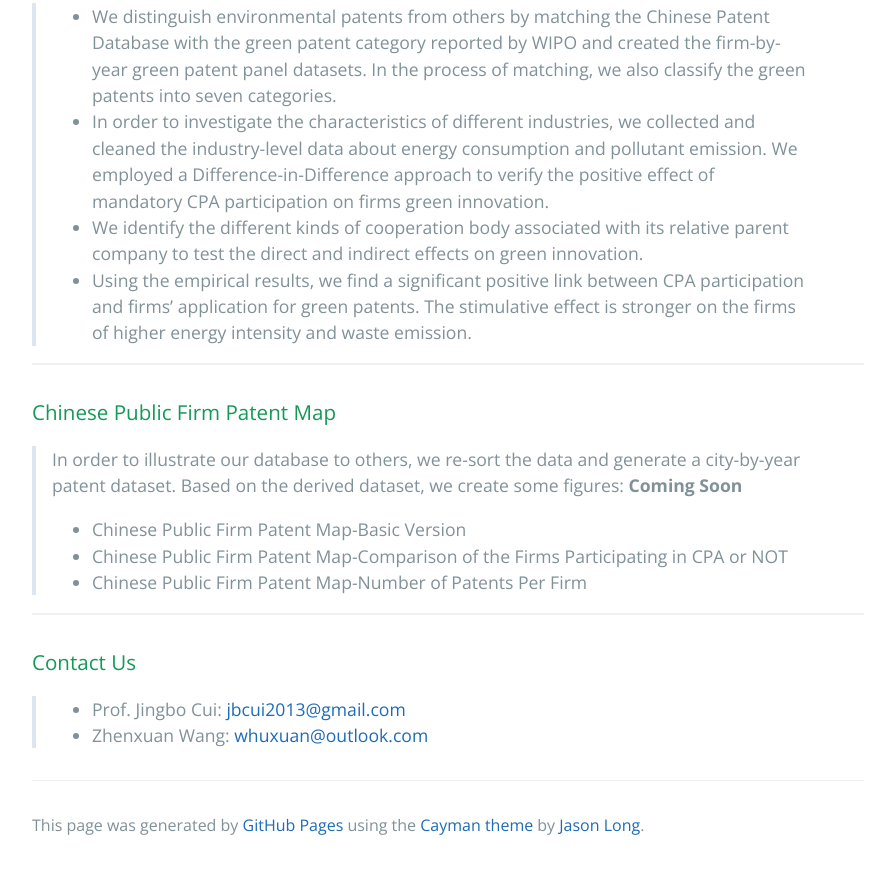
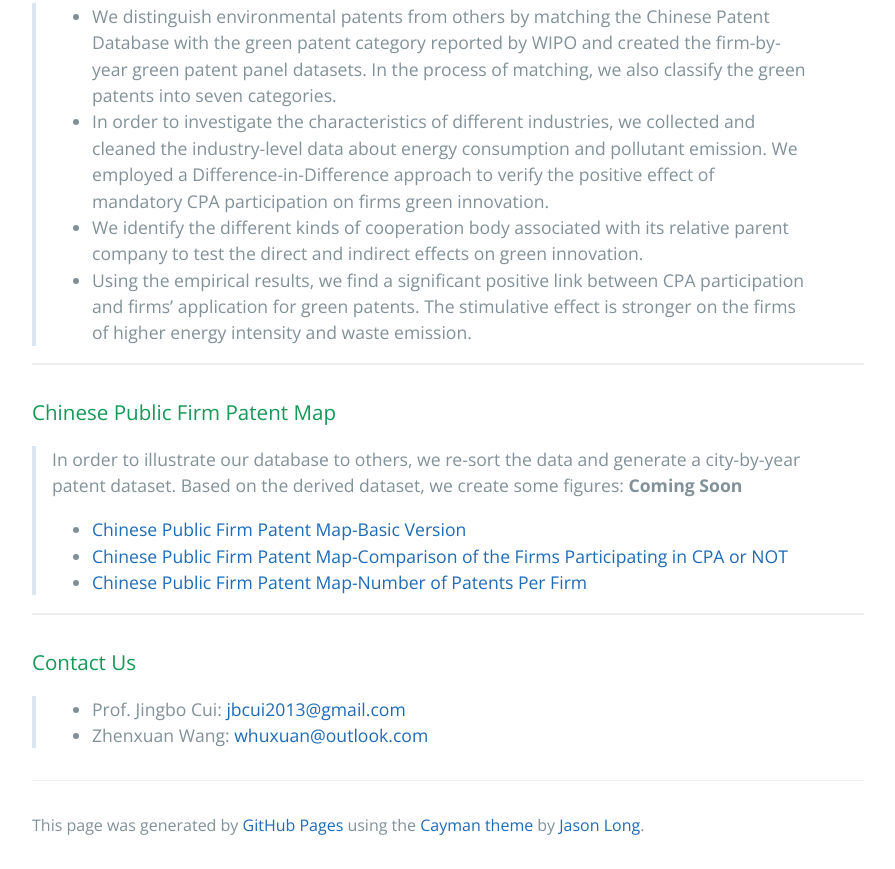
Before and after one commit to ChinesePublicFirmPatentMap/ChinesePublicFirmPatentMap.github.io, a plain HTML site: page index.html in a window 1280 px wide. Shown: the part 1202-2071 px from the top of the page, without its empty margins (192-1087 px from the left). Drawn offline with nearby package versions, Linux system fonts and the light colour scheme.

```diff
--- a/index.html
+++ b/index.html
@@ -78,9 +78,9 @@ firms in various sectors</li>
 <p>In order to illustrate our database to others, we re-sort the data and generate a city-by-year patent dataset. Based on the derived dataset, we create some figures: <strong>Coming Soon</strong></p>
 
 <ul>
-<li>Chinese Public Firm Patent Map-Basic Version</li>
-<li>Chinese Public Firm Patent Map-Comparison of the Firms Participating in CPA or NOT</li>
-<li>Chinese Public Firm Patent Map-Number of Patents Per Firm</li>
+<li><a href="./PatentMap.html">Chinese Public Firm Patent Map-Basic Version</a></li>
+<li><a href="./PatentMap_CPA.html">Chinese Public Firm Patent Map-Comparison of the Firms Participating in CPA or NOT</a></li>
+<li><a href="./PatentMap_CPA_perfirm.html">Chinese Public Firm Patent Map-Number of Patents Per Firm</a></li>
 </ul>
 </blockquote>
 
```
Also changed, not shown: params.json (+1 -1 lines).
